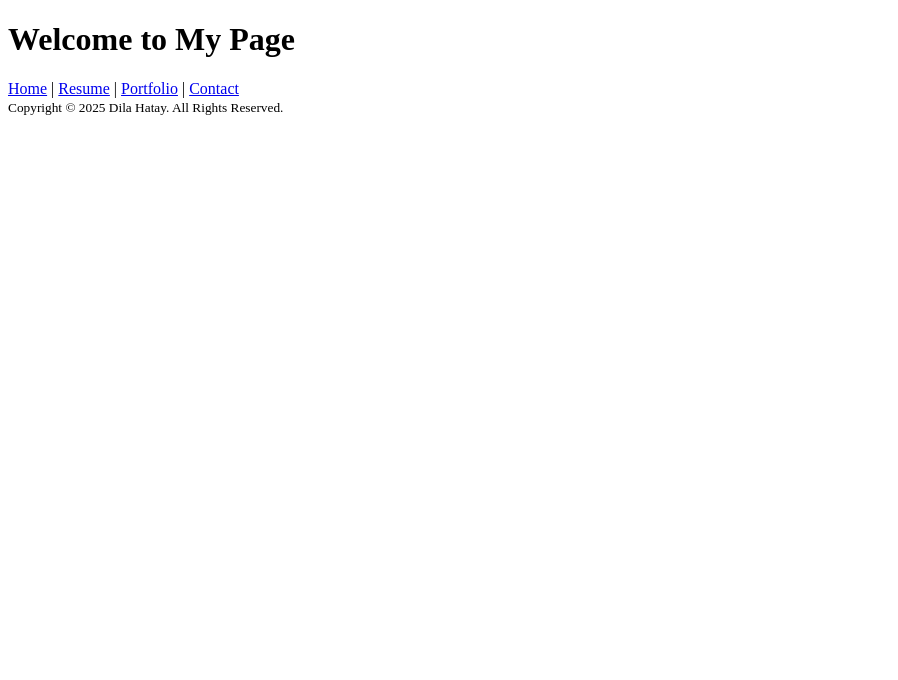
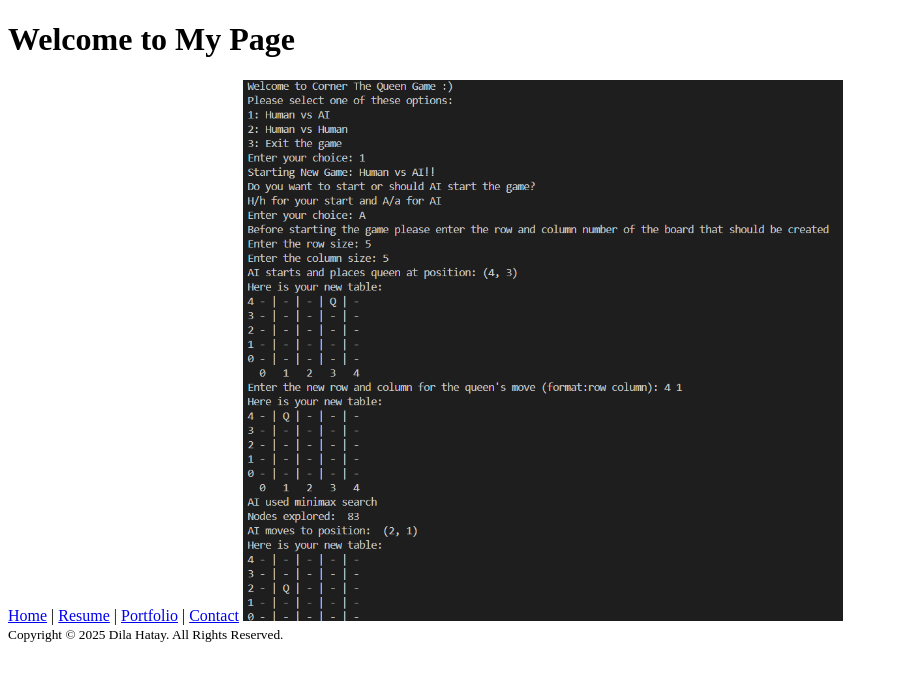
Before and after one commit to Dila-Hatay/Dila_Hatay, a plain HTML site: page index.html in a window 1280 px wide. Shown: the whole page, without its empty margins (0-898 px from the left). Drawn offline with Linux system fonts and the light colour scheme.

Commit message:
Update index.html

```diff
--- a/index.html
+++ b/index.html
@@ -11,6 +11,8 @@
     <a href="public/resume.html">Resume</a> |
     <a href="public/portfolio.html">Portfolio</a> |
     <a href="public/contact.html">Contact</a>
+    <img src="assets/Corner_Queen_Game.png" alt="Corner The Queen Game Screenshot" style="max-width: 600px; height: auto;">
+
 
 <footer>
     <small>
@@ -18,4 +20,5 @@
     </small>
 </footer>
 </body>
+
 </html>
```
